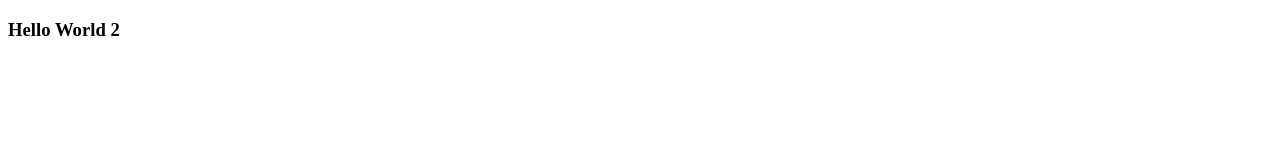
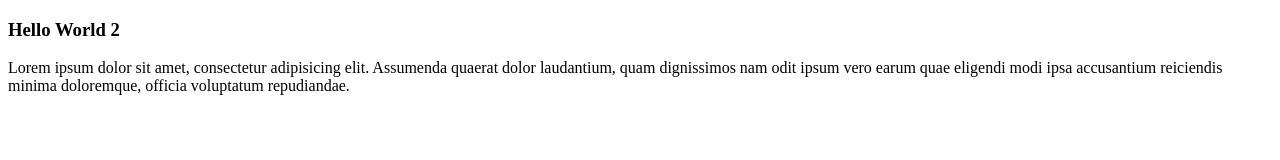
Before and after one commit to DanielBacab-Ksquare/act2_DanielBacab, a plain HTML site: page index.html in a window 1280 px wide. Drawn offline with Linux system fonts and the light colour scheme.

Commit message:
tercer commit

```diff
--- a/index.html
+++ b/index.html
@@ -8,5 +8,7 @@
 </head>
 <body>
     <h3>Hello World 2</h3>
+
+    <p>Lorem ipsum dolor sit amet, consectetur adipisicing elit. Assumenda quaerat dolor laudantium, quam dignissimos nam odit ipsum vero earum quae eligendi modi ipsa accusantium reiciendis minima doloremque, officia voluptatum repudiandae.</p>
 </body>
 </html>
```
